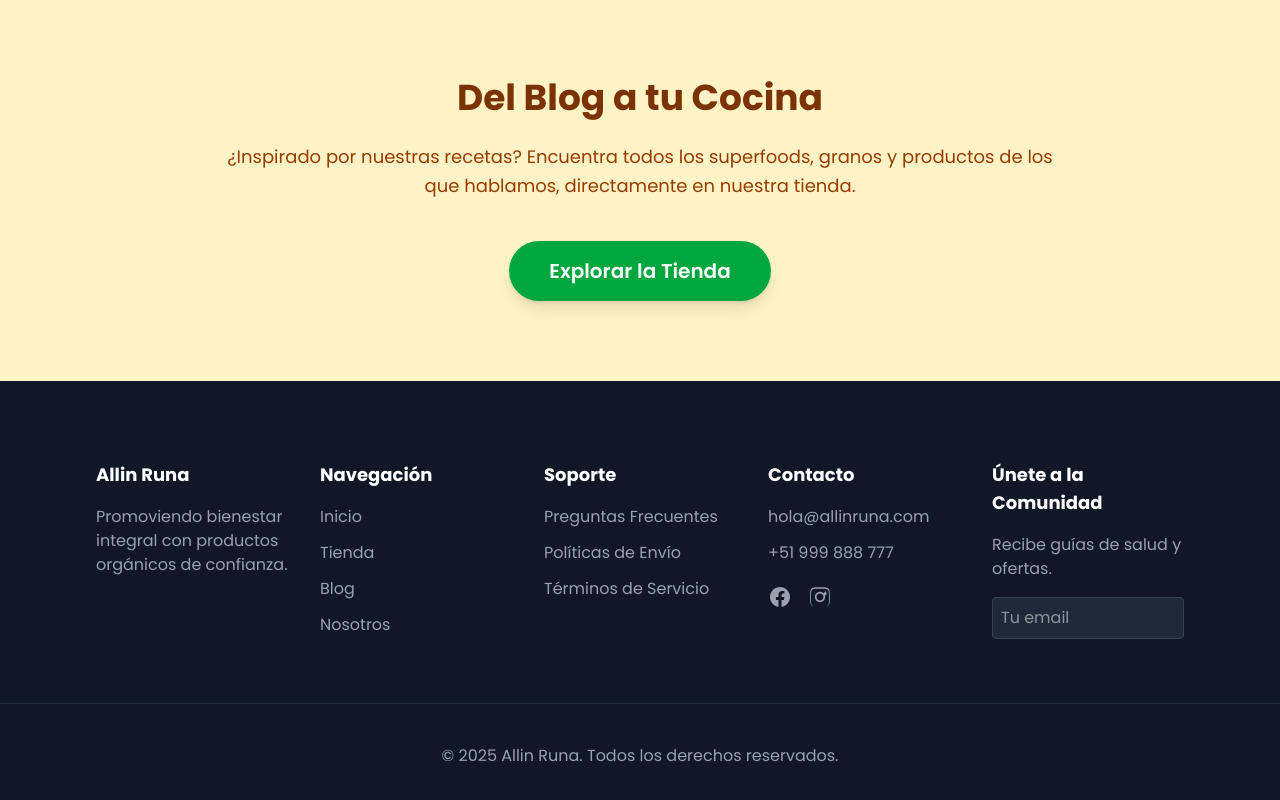
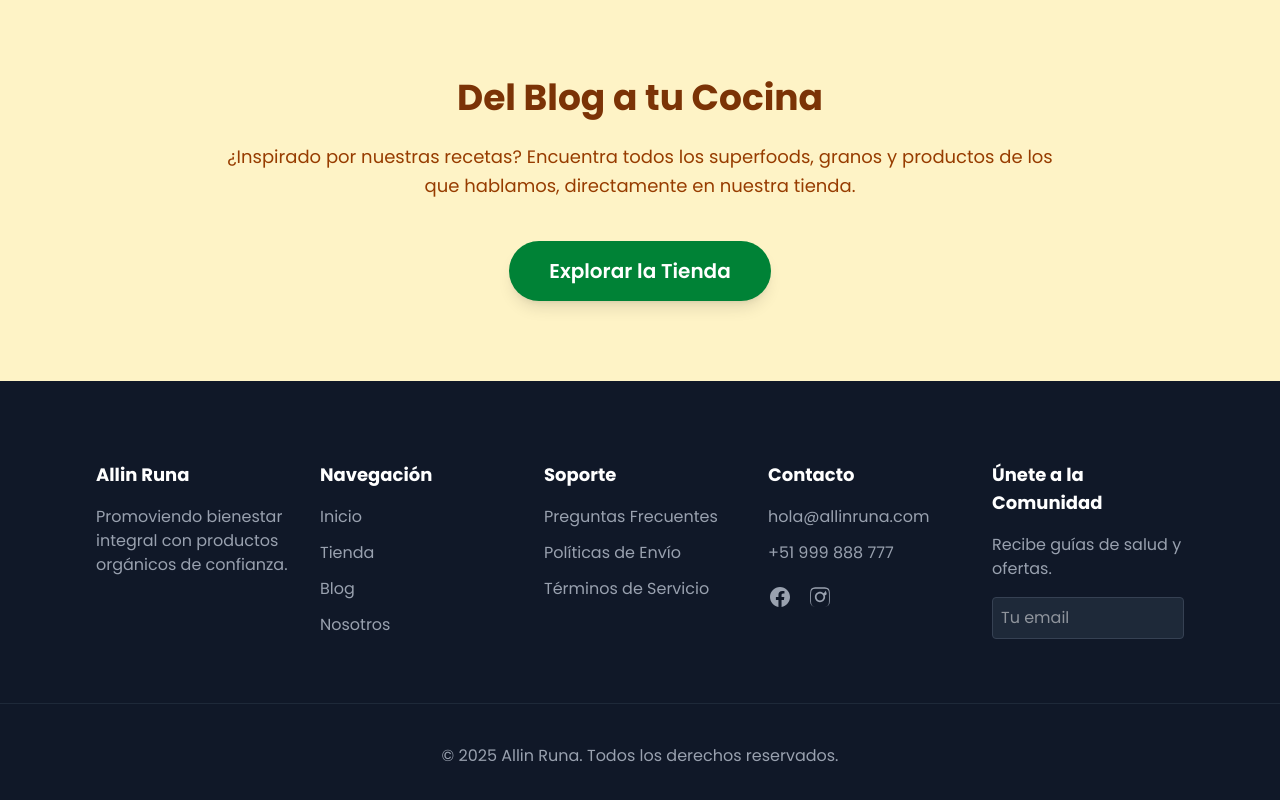
Before and after one commit to MarlonCS18/Allin-runa, a Next.js app in the folder allin-runa/: page /blog in a window 1280 px wide. Shown: the part 1790-2590 px from the top of the page. Built offline with nearby package versions, Linux system fonts and the light colour scheme; no server answers.

Commit message:
feat: mejorar animaciones y estilos del blog

```diff
--- a/allin-runa/app/blog/page.js
+++ b/allin-runa/app/blog/page.js
@@ -13,12 +13,12 @@ import BlogCard from '../components/BlogCard';
 // --- ¡NUEVO! Definición de las animaciones ---
 const fadeInDown = {
   hidden: { opacity: 0, y: -30 },
-  visible: { opacity: 1, y: 0, transition: { duration: 0.8, ease: 'easeOut' }}
+  visible: { opacity: 1, y: 0, transition: { duration: 1, ease: 'easeOut' }}
 };
 
 const fadeInUp = {
   hidden: { opacity: 0, y: 30 },
-  visible: { opacity: 1, y: 0, transition: { duration: 0.8, ease: 'easeOut' }}
+  visible: { opacity: 1, y: 0, transition: { duration: 1, ease: 'easeOut' }}
 };
 
 const staggerContainer = {
@@ -119,7 +119,7 @@ export default function BlogPage() {
           {/* ¡NUEVA ACCIÓN! (Botón de Link) */}
           <Link
             href="/tienda"
-            className="inline-block bg-green-600 text-white px-10 py-4 rounded-full text-xl font-semibold hover:bg-green-700 transition-colors shadow-lg"
+            className="inline-block bg-green-700 text-white px-10 py-4 rounded-full text-xl font-semibold hover:bg-green-700 transition-colors shadow-lg"
           >
             Explorar la Tienda
           </Link>
```
